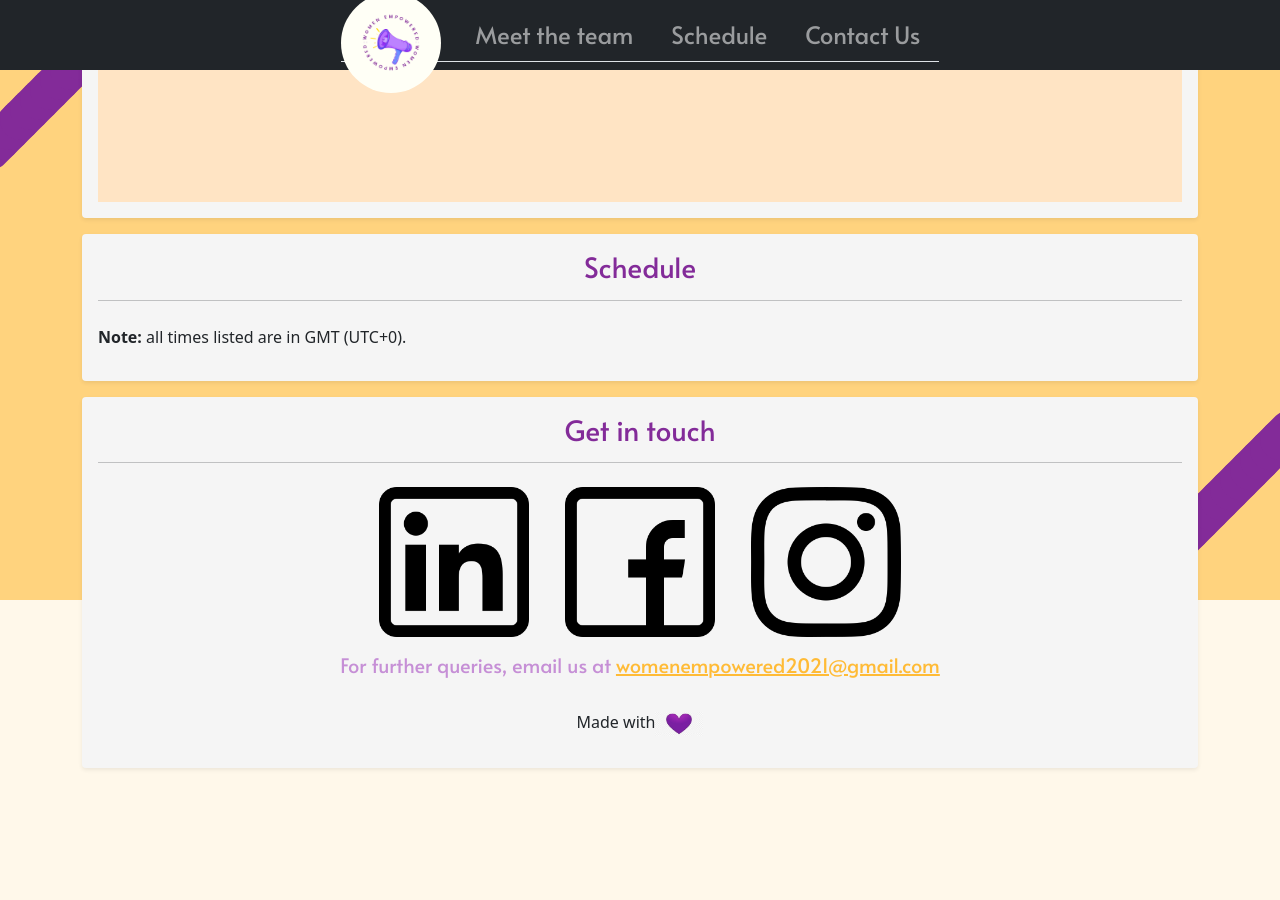
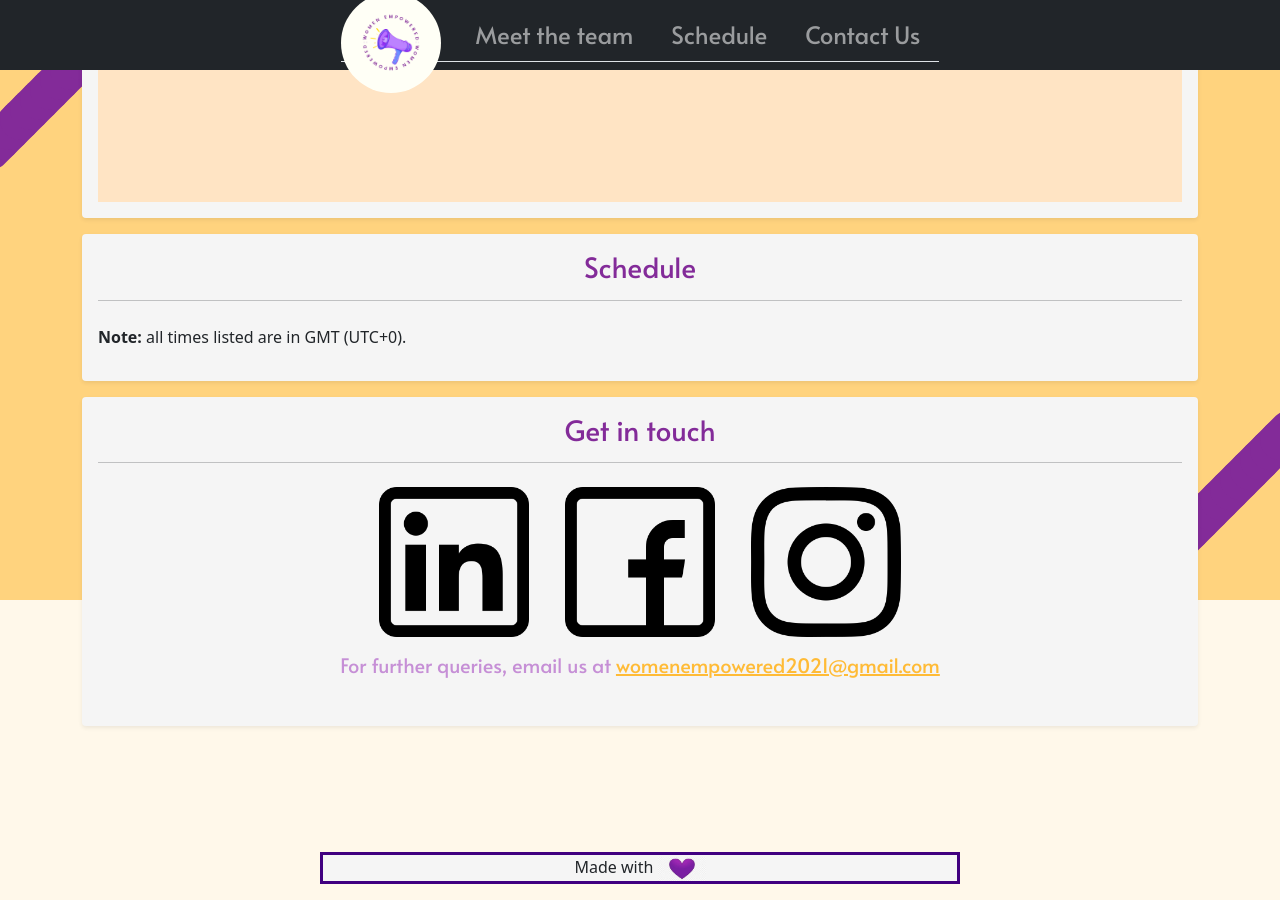
Before and after one commit to edinburgh-hoppers/WEwebsite, a Jekyll site: the page built from _pages/index.html, in a window 1280 px wide and 900 px high, scrolled down 1853 px. Built offline with Jekyll 4.4.1, drawn with Linux system fonts in a browser that asks for light colours; before the commit the page ends 2637 px from its top, so only the background shows below that.

Commit message:
Improved Made with Love

```diff
--- a/_includes/contactUs.html
+++ b/_includes/contactUs.html
@@ -6,7 +6,5 @@
     </div>
     <h5 class = "text-center">For further queries, email us at <a href = "mailto:womenempowered2021@gmail.com">womenempowered2021@gmail.com</a></h5>
     <div style="visibility:hidden;">Icons made by <a href="https://www.flaticon.com/authors/freepik" title="Freepik">Freepik</a> from <a href="https://www.flaticon.com/" title="Flaticon">www.flaticon.com</a></div>
-	<p class="text-center mb-3">
- Made with<img src="../images/heart-transparent.jpg"    alt="love" style="width: 3em;height:1.5em;">
-</p>
+
 </div>
--- a/_layouts/default.html
+++ b/_layouts/default.html
@@ -48,5 +48,9 @@
     </section>
   </div>
     <script src = "../scripts/background.js"></script>
+	<svg width="400" height="110">
+  	<p class=" box text-center mb-3">
+ Made with <img src="../images/heart-transparent.jpg"    alt="love" style="width: 3em;height:1.5em;">
+</p>
     </body>
 </html>
--- a/styles.scss
+++ b/styles.scss
@@ -73,7 +73,14 @@ a {
     color: $gold;
 
 }
-
+.box{
+	margin-top: 20%;
+	margin-bottom: -20%;
+	margin:auto;
+  width: 50%;
+  border: 3px solid rgb(64, 0, 128);
+  background: whitesmoke;
+}
 .card{
     background-color: whitesmoke;
 }
```
